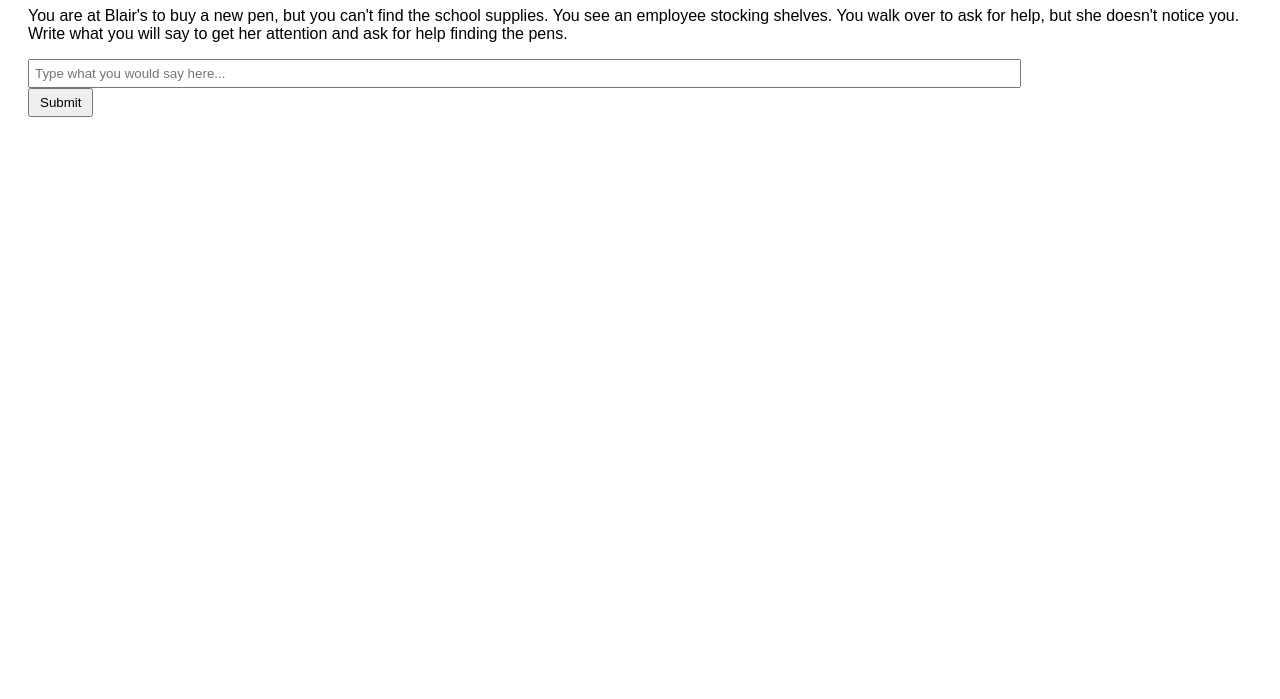
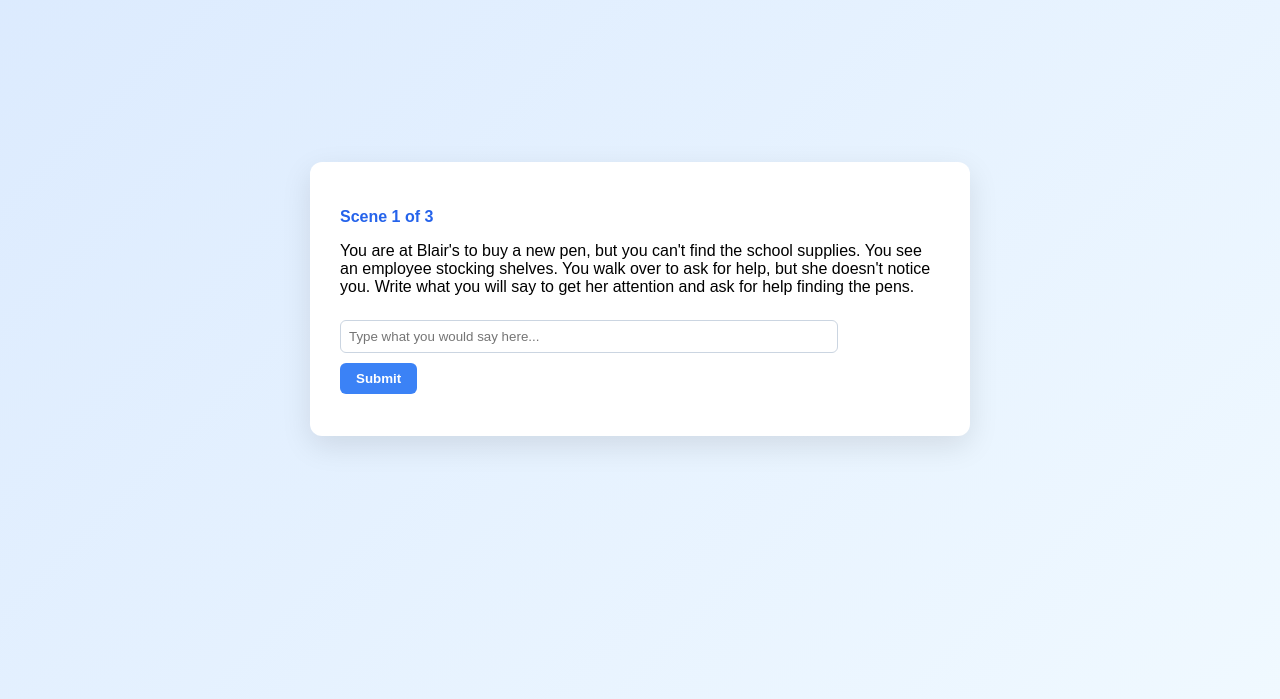
Before and after one commit to BLSpann/esl-softener-game, a plain HTML site: page index.html in a window 1280 px wide. Shown: the part 101-800 px from the top of the page. Drawn offline with Linux system fonts and the light colour scheme.

Commit message:
Update index.html

```diff
--- a/index.html
+++ b/index.html
@@ -4,18 +4,75 @@
   <meta charset="UTF-8">
   <title>Polite Requests Game</title>
   <style>
-    body { font-family: Arial, sans-serif; padding: 20px; }
-    #scene { margin-bottom: 20px; }
-    #feedback { margin-top: 10px; color: blue; }
-    #result { margin-top: 10px; font-weight: bold; }
-    input, textarea { width: 80%; padding: 5px; font-family: Arial, sans-serif; }
-    button { padding: 5px 10px; }
+    body {
+      font-family: Arial, sans-serif;
+      background: linear-gradient(135deg, #dbeafe, #f0f9ff);
+      display: flex;
+      justify-content: center;
+      align-items: center;
+      height: 100vh;
+      margin: 0;
+    }
+
+    #scene {
+      background: white;
+      padding: 30px;
+      border-radius: 12px;
+      width: 600px;
+      box-shadow: 0 10px 30px rgba(0,0,0,0.1);
+      transition: opacity 0.3s ease;
+    }
+
+    #progress {
+      font-weight: bold;
+      margin-bottom: 10px;
+      color: #2563eb;
+    }
+
+    #feedback {
+      margin-top: 12px;
+      color: #b45309; /* amber */
+    }
+
+    #result {
+      margin-top: 12px;
+      font-weight: bold;
+      color: #047857; /* green */
+    }
+
+    input, textarea {
+      width: 80%;
+      padding: 8px;
+      font-family: Arial, sans-serif;
+      margin-top: 8px;
+      border-radius: 6px;
+      border: 1px solid #cbd5e1;
+    }
+
+    button {
+      padding: 8px 16px;
+      background-color: #3b82f6;
+      color: white;
+      border: none;
+      border-radius: 6px;
+      cursor: pointer;
+      font-weight: bold;
+      transition: background-color 0.2s ease, transform 0.1s ease;
+      margin-top: 10px;
+    }
+
+    button:hover {
+      background-color: #2563eb;
+    }
+
+    button:active {
+      transform: scale(0.98);
+    }
   </style>
 </head>
 <body>
-  <h1>Polite Requests Game</h1>
-
   <div id="scene">
+    <p id="progress"></p>
     <p id="scene-text"></p>
     <div id="input-container"></div>
     <button id="submit-btn">Submit</button>
@@ -43,12 +100,12 @@
     ];
 
     let currentScene = 0;
-
     const sceneTextEl = document.getElementById("scene-text");
     const feedbackEl = document.getElementById("feedback");
     const resultEl = document.getElementById("result");
     const submitBtn = document.getElementById("submit-btn");
     const inputContainer = document.getElementById("input-container");
+    const progressEl = document.getElementById("progress");
 
     const chaosKeywords = [
       "NOW","STOP","SHUT UP","LEAVE","DO IT","OR ELSE","I WILL","I'M GOING TO",
@@ -74,7 +131,7 @@
       if(containsChaos(input)){
         return {
           pass:false,
-          feedback:'<q>Boo-hoo-hoo! Waaaah!</q> Chaos gremlin! Where are your manners? Apologize for your rude behavior and try again.',
+          feedback:'👹 <q>Boo-hoo-hoo! Waaaah!</q> Chaos gremlin! Where are your manners? Apologize for your rude behavior and try again.',
           chaos:true
         };
       }
@@ -110,28 +167,26 @@
           feedbacks.push("Try asking with <q>could</q> or <q>would</q>.");
           pass=false;
         }
-
         if(!/hi|hello|dear|greetings/i.test(input)){
           feedbacks.push("Don't forget the greeting.");
           pass=false;
         }
-
         if(!/tried|checked|read|asked|looked/.test(lower)){
           feedbacks.push("Mention that you checked the syllabus, Moodle, or asked classmates.");
           pass=false;
         }
 
         const hasClosing = /thank you|thanks|sincerely|best|regards/i.test(lower);
-        const hasNameLine = /\n\s*[A-Z][a-z]+(?:\s+[A-Z][a-z]+)?\s*$/.test(input);
+        const hasName = /[A-Z][a-z]+(?:\s+[A-Z][a-z]+)?$/.test(input.trim());
 
-        if(!hasClosing || !hasNameLine){
-          feedbacks.push("Include a closing (like 'Thank you') and your name on a new line.");
+        if(!hasClosing || !hasName){
+          feedbacks.push("Include a closing (like 'Thank you') and your name at the end.");
           pass=false;
         }
       }
 
+      // Smarter multi-error response
       let finalFeedback = "";
-
       if(feedbacks.length === 1){
         finalFeedback = feedbacks[0];
       }
@@ -147,21 +202,24 @@
     }
 
     function updateScene(){
-      sceneTextEl.textContent = scenes[currentScene].text;
-      feedbackEl.innerHTML = "";
-      resultEl.textContent = "";
+      sceneTextEl.style.opacity = 0;
 
-      if(scenes[currentScene].id === "professor"){
-        inputContainer.innerHTML = `
-          <textarea id="student-input" rows="6"
-          placeholder="Write your email here..."></textarea>
-        `;
-      } else {
-        inputContainer.innerHTML = `
-          <input type="text" id="student-input"
-          placeholder="Type what you would say here...">
-        `;
-      }
+      setTimeout(()=>{
+        const scene = scenes[currentScene];
+        sceneTextEl.textContent = scene.text;
+        feedbackEl.innerHTML = "";
+        resultEl.textContent = "";
+
+        progressEl.textContent = `Scene ${currentScene + 1} of ${scenes.length}`;
+
+        if(scene.id === "professor"){
+          inputContainer.innerHTML = `<textarea id="student-input" rows="6" placeholder="Write your email here..."></textarea>`;
+        } else {
+          inputContainer.innerHTML = `<input type="text" id="student-input" placeholder="Type what you would say here...">`;
+        }
+
+        sceneTextEl.style.opacity = 1;
+      }, 200);
     }
 
     submitBtn.addEventListener("click", ()=>{
@@ -182,7 +240,7 @@
       if(check.pass){
         resultEl.textContent="Success! You showed the perfect amount of politeness and passed this scene.";
         currentScene++;
-        if(currentScene<scenes.length){
+        if(currentScene < scenes.length){
           setTimeout(updateScene,1500);
         } else {
           resultEl.textContent+=" All scenes complete!";
```
